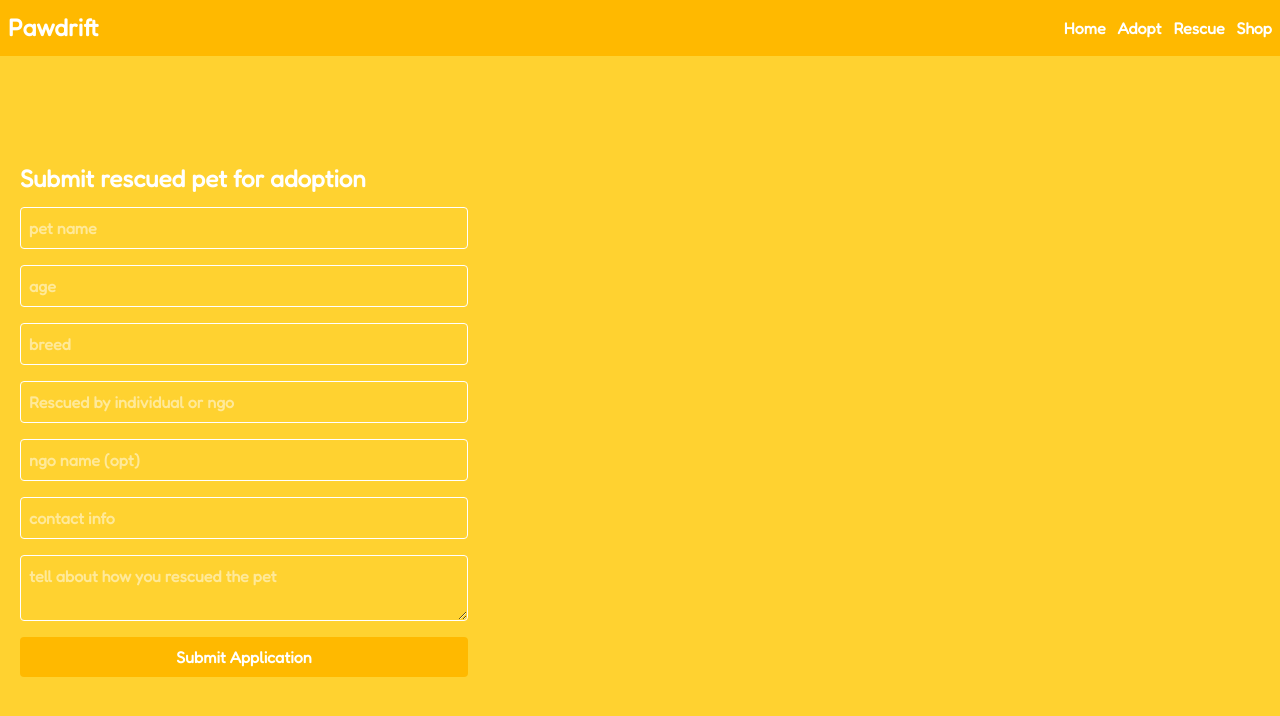
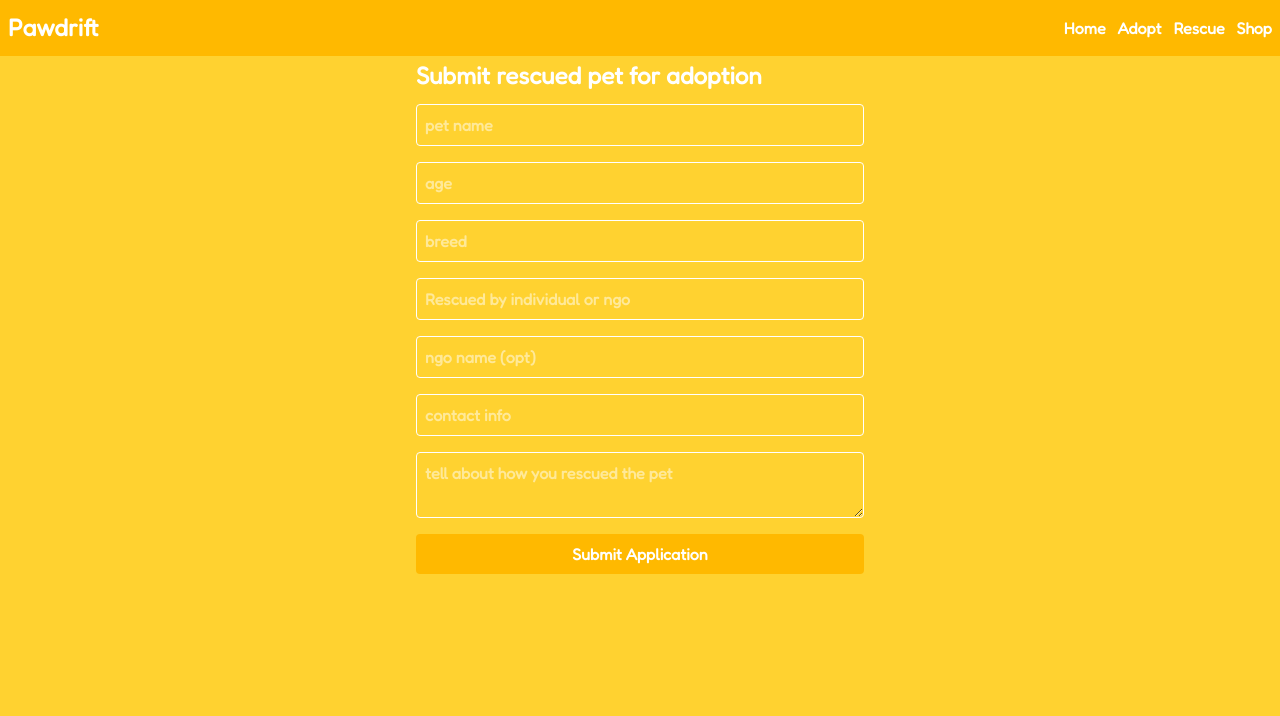
Before and after one commit to Diksha0032/pawdrift, a React (Vite) app: page /rescue in a window 1280 px wide. Shown: the top 716 px of the page. Built offline with nearby package versions, Linux system fonts and the light colour scheme.

Commit message:
Update Rescue.jsx

```diff
--- a/src/pages/Rescue.jsx
+++ b/src/pages/Rescue.jsx
@@ -34,7 +34,7 @@ const Rescue = () => {
     }
 
     return (
-      <div className="min-h-screen font-semibold border-gray text-white bg-amber-300 p-5 flex flex-col justify-center">
+      <div className="min-h-screen font-semibold border-gray text-white bg-amber-300 p-5 flex flex-col items-center">
         <div className="w-full max-w-md"><h2 className="text-2xl mt-10 mb-3text-center">Submit rescued pet for adoption</h2>
         <form onSubmit={handleSubmit} className="flex flex-col gap-4 mt-3">
           <input
```
